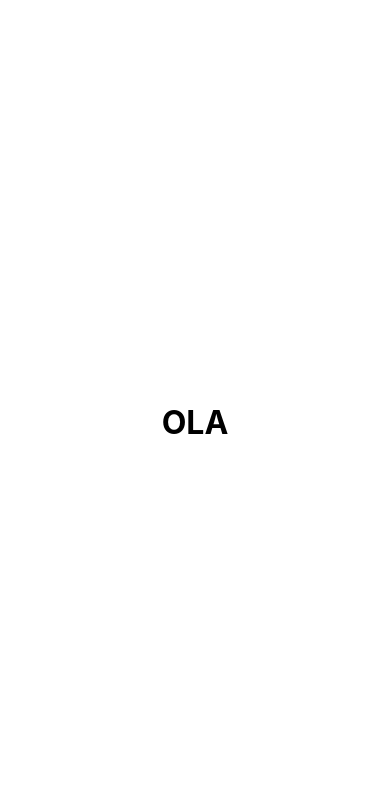
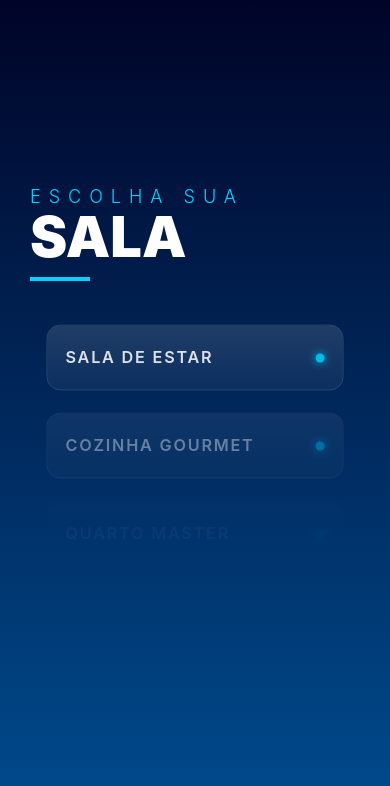
Before and after one commit to gabrieljcoutinho/CP01-Cross-Platform-Application-2026-03-25, a React Native app: screen / in a window 390 px wide. Shown: the top 786 px of the page. Built offline with nearby package versions, Linux system fonts and the light colour scheme.

Commit message:
Escolehr andar

```diff
--- a/App.js
+++ b/App.js
@@ -1,11 +1,8 @@
 import React from 'react';
 import { StatusBar } from 'expo-status-bar';
-import { Text, View } from 'react-native';
-
-// Importações de componentes, hooks e estilos
 import LoadingScreen from './components/LoadingScreen';
+import RoomSelectionScreen from './pages/SelecionandoAsala.js';
 import { useAppLoader } from './hook/useAppLoader';
-import { styles } from './Css/styleApp';
 
 export default function App() {
   const isLoaded = useAppLoader(5000);
@@ -20,9 +17,9 @@ export default function App() {
   }
 
   return (
-    <View style={styles.container}>
-      <Text style={styles.mainLabel}>OLA</Text>
-      <StatusBar style="dark" />
-    </View>
+    <>
+      <RoomSelectionScreen />
+      <StatusBar style="light" />
+    </>
   );
 }
--- /dev/null
+++ b/pages/SelecionandoAsala.js
@@ -0,0 +1,127 @@
+import React, { useEffect, useRef } from 'react';
+import { View, Text, StyleSheet, TouchableOpacity, Animated, Dimensions } from 'react-native';
+import { LinearGradient } from 'expo-linear-gradient';
+
+const { width, height } = Dimensions.get('window');
+
+const RoomButton = ({ title, index }) => {
+  const fadeAnim = useRef(new Animated.Value(0)).current;
+  const scaleAnim = useRef(new Animated.Value(0.9)).current;
+
+  useEffect(() => {
+    Animated.timing(fadeAnim, {
+      toValue: 1,
+      duration: 600,
+      delay: index * 200,
+      useNativeDriver: true,
+    }).start();
+  }, []);
+
+  return (
+    <Animated.View style={{ opacity: fadeAnim, transform: [{ scale: scaleAnim }], width: '100%' }}>
+      <TouchableOpacity
+        activeOpacity={0.8}
+        onPressIn={() => Animated.spring(scaleAnim, { toValue: 0.95, useNativeDriver: true }).start()}
+        onPressOut={() => Animated.spring(scaleAnim, { toValue: 1, useNativeDriver: true }).start()}
+        style={styles.buttonWrapper}
+      >
+        <LinearGradient
+          colors={['rgba(255,255,255,0.15)', 'rgba(255,255,255,0.05)']}
+          style={styles.roomButton}
+        >
+          <Text style={styles.roomText}>{title}</Text>
+          <View style={styles.glow} />
+        </LinearGradient>
+      </TouchableOpacity>
+    </Animated.View>
+  );
+};
+
+export default function RoomSelectionScreen() {
+  return (
+    <View style={styles.container}>
+      <LinearGradient colors={['#000428', '#004e92']} style={styles.background} />
+
+      <View style={styles.header}>
+        <Text style={styles.title}>ESCOLHA SUA</Text>
+        <Text style={styles.subtitle}>SALA</Text>
+        <View style={styles.divider} />
+      </View>
+
+      <View style={styles.menu}>
+        <RoomButton title="SALA DE ESTAR" index={0} />
+        <RoomButton title="COZINHA GOURMET" index={1} />
+        <RoomButton title="QUARTO MASTER" index={2} />
+        <RoomButton title="ÁREA EXTERNA" index={3} />
+      </View>
+    </View>
+  );
+}
+
+// Css da responsividade desse componente
+const styles = StyleSheet.create({
+  container: {
+    flex: 1,
+    paddingHorizontal: 30,
+    justifyContent: 'center',
+  },
+  background: {
+    position: 'absolute',
+    left: 0, right: 0, top: 0, bottom: 0,
+  },
+  header: {
+    marginBottom: 40,
+  },
+  title: {
+    color: '#00d2ff',
+    fontSize: 18,
+    fontWeight: '300',
+    letterSpacing: 8,
+  },
+  subtitle: {
+    color: '#fff',
+    fontSize: 56,
+    fontWeight: '900',
+    lineHeight: 60,
+  },
+  divider: {
+    width: 60,
+    height: 4,
+    backgroundColor: '#00d2ff',
+    marginTop: 10,
+  },
+  menu: {
+    gap: 15,
+  },
+  buttonWrapper: {
+    width: '100%',
+    borderRadius: 15,
+    borderWidth: 1,
+    borderColor: 'rgba(255,255,255,0.2)',
+    overflow: 'hidden',
+  },
+  roomButton: {
+    paddingVertical: 25,
+    paddingHorizontal: 20,
+    alignItems: 'center',
+    flexDirection: 'row',
+    justifyContent: 'space-between',
+  },
+  roomText: {
+    color: '#fff',
+    fontSize: 18,
+    fontWeight: '600',
+    letterSpacing: 2,
+  },
+  glow: {
+    width: 10,
+    height: 10,
+    borderRadius: 5,
+    backgroundColor: '#00d2ff',
+    shadowColor: '#00d2ff',
+    shadowOffset: { width: 0, height: 0 },
+    shadowOpacity: 1,
+    shadowRadius: 10,
+    elevation: 10,
+  }
+});
```
